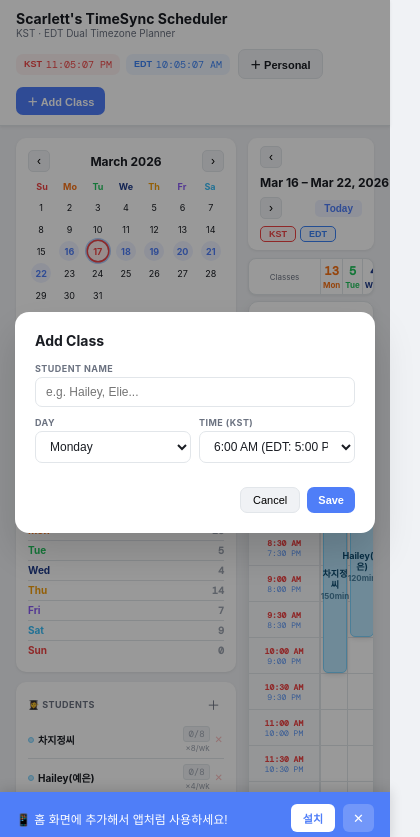
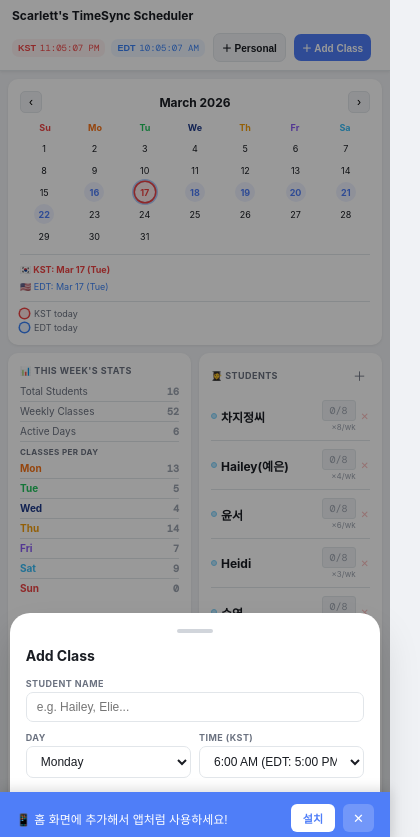
Before and after one commit to ScarlettJung/Test, a plain HTML site: page index.html in a window 390 px wide. Both pictures are taken after a click on the button "＋ Add Class". Shown: the top 837 px of the page, 420 px wide, since content can reach past the window. Drawn offline with nearby package versions, Linux system fonts and the light colour scheme; a web font is replaced by a local one.

Commit message:
Update index.html

```diff
--- a/index.html
+++ b/index.html
@@ -2,8 +2,14 @@
 <html lang="en">
 <head>
 <meta charset="UTF-8">
-<meta name="viewport" content="width=device-width, initial-scale=1.0">
-<title>Scarlett's TimeSync Scheduler</title>
+<meta name="viewport" content="width=device-width, initial-scale=1.0, maximum-scale=1.0, user-scalable=no">
+<title>TimeSync</title>
+<link rel="manifest" href="manifest.json">
+<meta name="apple-mobile-web-app-capable" content="yes">
+<meta name="apple-mobile-web-app-status-bar-style" content="default">
+<meta name="apple-mobile-web-app-title" content="TimeSync">
+<meta name="theme-color" content="#4f7ef8">
+<link rel="apple-touch-icon" href="icon-192.png">
 <link rel="manifest" href="manifest.json">
 <meta name="mobile-web-app-capable" content="yes">
 <meta name="apple-mobile-web-app-capable" content="yes">
@@ -178,6 +184,80 @@ body{font-family:'Maple',-apple-system,sans-serif;background:var(--bg);color:var
 .count-row label{font-size:9px;font-weight:700;color:var(--muted);}
 .count-row input{padding:5px 8px;border:1px solid var(--border);border-radius:6px;font-size:12px;font-family:'Maple',sans-serif;text-align:center;width:100%;}
 .count-row input:focus{outline:none;border-color:var(--accent);}
+
+/* ── MOBILE OVERRIDES ── */
+html, body { height: 100%; overflow-x: hidden; }
+body { font-size: 12px; }
+
+/* Make main layout stack vertically on mobile */
+@media (max-width: 768px) {
+  .app-header { padding: 8px 12px; position: sticky; top: 0; z-index: 200; }
+  .app-header .logo-area h2 { font-size: 12px; }
+  .app-header .logo-area p { display: none; }
+  .clock-badge { padding: 3px 6px; font-size: 9px; }
+
+  .main-layout {
+    flex-direction: column !important;
+    padding: 8px !important;
+    gap: 8px !important;
+    padding-bottom: 80px !important;
+  }
+
+  .sidebar {
+    width: 100% !important;
+    flex-direction: row !important;
+    flex-wrap: wrap !important;
+    gap: 8px !important;
+  }
+
+  .sidebar .card { flex: 1; min-width: calc(50% - 4px); }
+
+  /* Mini calendar takes full width */
+  .sidebar .card:first-child { min-width: 100%; }
+
+  /* Stats card */
+  #statsPanel .stat-sec { font-size: 8px; }
+
+  .schedule-area { width: 100%; }
+
+  .week-nav { padding: 7px 10px; gap: 5px; }
+  #weekTitle { font-size: 11px; min-width: 120px; }
+
+  /* Grid cells smaller */
+  .gc { min-height: 32px; }
+  .gc.hdr { min-height: 42px; }
+  .tkst { font-size: 7px; }
+  .test { font-size: 6px; }
+  .hdr-day { font-size: 7px; }
+  .hdr-date { font-size: 12px; width: 22px; height: 22px; }
+  .task-cls { font-size: 7px; }
+
+  /* grid time column narrower */
+  .grid-con { grid-template-columns: 58px repeat(7, 1fr); }
+  .daily-bar { grid-template-columns: 58px repeat(7, 1fr); }
+
+  /* Buttons full width */
+  .header-btns { gap: 5px; }
+  .btn { padding: 6px 8px; font-size: 10px; }
+
+  /* Modal from bottom */
+  .modal-ov { align-items: flex-end; }
+  .modal { border-radius: 20px 20px 0 0; max-height: 85vh; overflow-y: auto; width: 100%; padding: 16px; }
+  .modal::before {
+    content: '';
+    display: block;
+    width: 36px; height: 4px;
+    background: #d1d5db;
+    border-radius: 2px;
+    margin: 0 auto 14px;
+  }
+
+  /* Student items bigger touch targets */
+  .s-item { padding: 8px 0; }
+  .s-name { font-size: 12px; }
+  .s-sess { font-size: 10px; padding: 3px 7px; }
+}
+
 </style>
 </head>
 <body>
@@ -756,5 +836,12 @@ window.addEventListener('appinstalled', () => {
   document.getElementById('installBanner').style.display = 'none';
 });
 </script>
+
+<script>
+if('serviceWorker' in navigator) navigator.serviceWorker.register('./sw.js');
+</script>
+
 </body>
 </html>
+
+</html>
```
